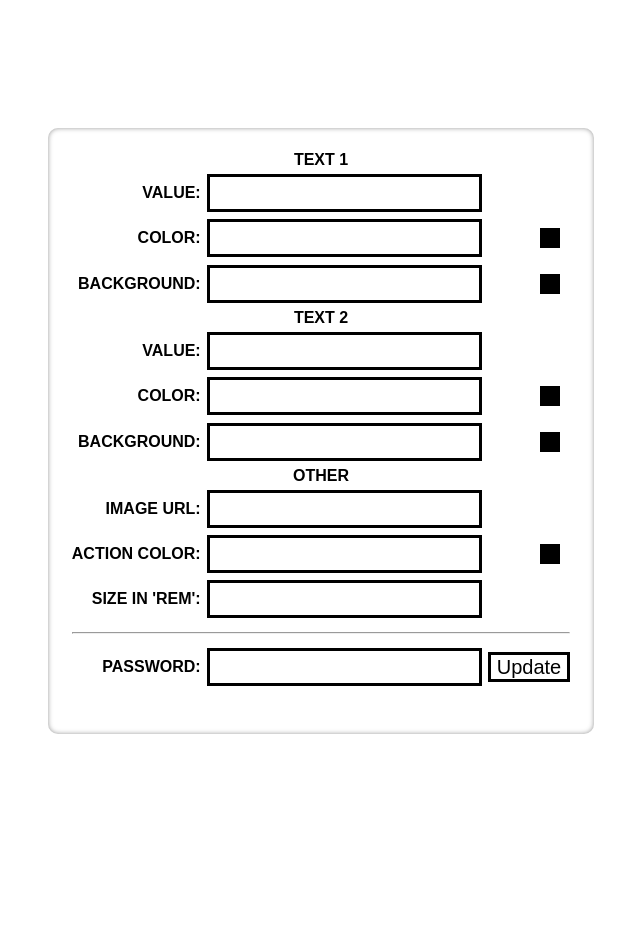
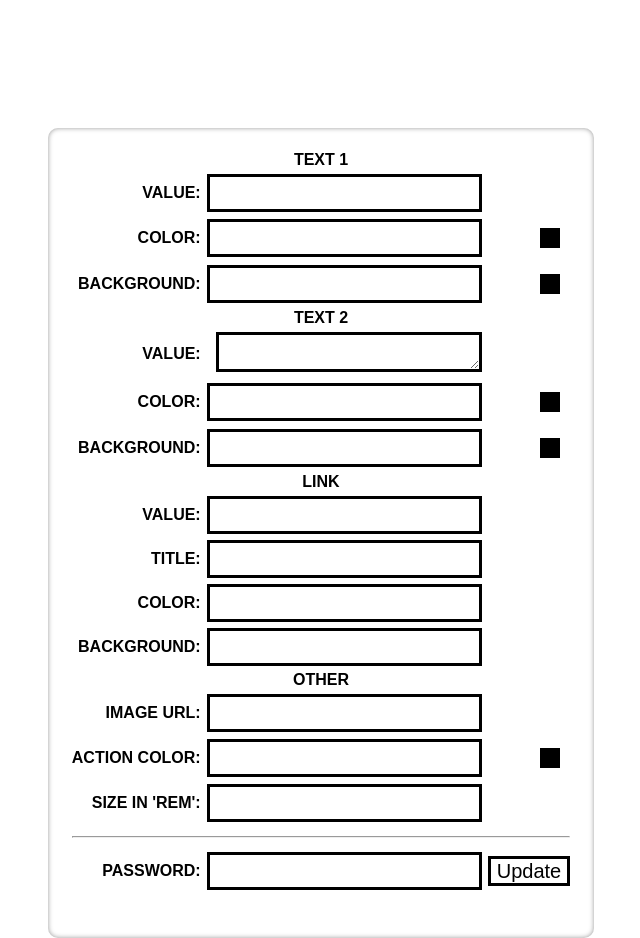
Before and after one commit to bohemnots/radio, a React (Create React App) app in the folder packages/client/: page /edit in a window 1280 px wide. Shown: the whole page, without its empty margins (319-959 px from the left). Before the commit the page ends 800 px from the top, so only its background shows below. Built offline with nearby package versions, Linux system fonts and the light colour scheme; no server answers.

Commit message:
Support link with color and background

```diff
--- a/packages/client/src/components/Edit.js
+++ b/packages/client/src/components/Edit.js
@@ -16,7 +16,9 @@ export default function EditPage() {
     const newData = {
       text1: target.text1.value,
       text2: target.text2.value,
-      text3: target.text3.value,
+      link: target.link.value,
+      linkColor: target.linkColor.value,
+      linkBackground: target.linkBackground.value,
       imgUrl: target.imgUrl.value,
       t1Color: target.t1Color.value,
       t1Background: target.t1Background.value,
@@ -107,7 +109,7 @@ export default function EditPage() {
                 <label htmlFor="text2">Value: </label>
               </td>
               <td>
-                <input
+                <textarea
                   type="text"
                   name="text2"
                   defaultValue={meta.text2}
@@ -144,6 +146,59 @@ export default function EditPage() {
                   className="block"
                   style={{ backgroundColor: meta.t2Background }}
                 ></div>
+              </td>
+            </tr>
+            <tr>
+              <th align="center" colSpan="3">
+                <label>Link</label>
+              </th>
+            </tr>
+            <tr>
+              <td>
+                <label htmlFor="link">Value: </label>
+              </td>
+              <td>
+                <input
+                  type="text"
+                  name="link"
+                  defaultValue={meta.link}
+                />
+              </td>
+            </tr>
+            <tr>
+              <td>
+                <label htmlFor="linkTitle">Title: </label>
+              </td>
+              <td>
+                <input
+                  type="text"
+                  name="linkTitle"
+                  defaultValue={meta.linkTitle}
+                />
+              </td>
+            </tr>
+            <tr>
+              <td>
+                <label htmlFor="linkColor">Color: </label>
+              </td>
+              <td>
+                <input
+                  type="text"
+                  name="linkColor"
+                  defaultValue={meta.linkColor}
+                />
+              </td>
+            </tr>
+            <tr>
+              <td>
+                <label htmlFor="linkBackground">Background: </label>
+              </td>
+              <td>
+                <input
+                  type="text"
+                  name="linkBackground"
+                  defaultValue={meta.linkBackground}
+                />
               </td>
             </tr>
             <tr>
--- a/packages/client/src/components/Player.js
+++ b/packages/client/src/components/Player.js
@@ -12,6 +12,11 @@ export default function Player() {
 
   const t1 = meta ? meta.text1 || meta.trackName : "";
   const t2 = meta ? meta.text2 : "";
+
+  const link = meta ? meta.link : "";
+  const linkTitle = meta ? meta.linkTitle : "";
+  const linkColor = meta ? meta.linkColor : "";
+  const linkBackground = meta ? meta.linkBackground : "";
 
   const t1Color = meta.t1Color || "";
   const t1Background = meta.t1Background || "";
@@ -75,6 +80,11 @@ export default function Player() {
         >
           <div>{t2}</div>
         </div>
+        {link ?
+          <div className="t t2">
+            <a style={{ color: linkColor, backgroundColor: linkBackground }} href={link}>{linkTitle || link}</a>
+          </div>
+          : null}
       </div>
     </div>
   );
--- a/packages/client/src/components/styles/edit.css
+++ b/packages/client/src/components/styles/edit.css
@@ -12,13 +12,13 @@
   font-weight: bold;
 }
 
-#edit input {
+#edit input, #edit textarea {
   background-color: transparent;
   border: black solid 3px;
   height: 30px;
 }
 
-#edit input {
+#edit input, #edit textarea {
   border-color: #000;
   color: #000;
   font-size: 20px;
```
